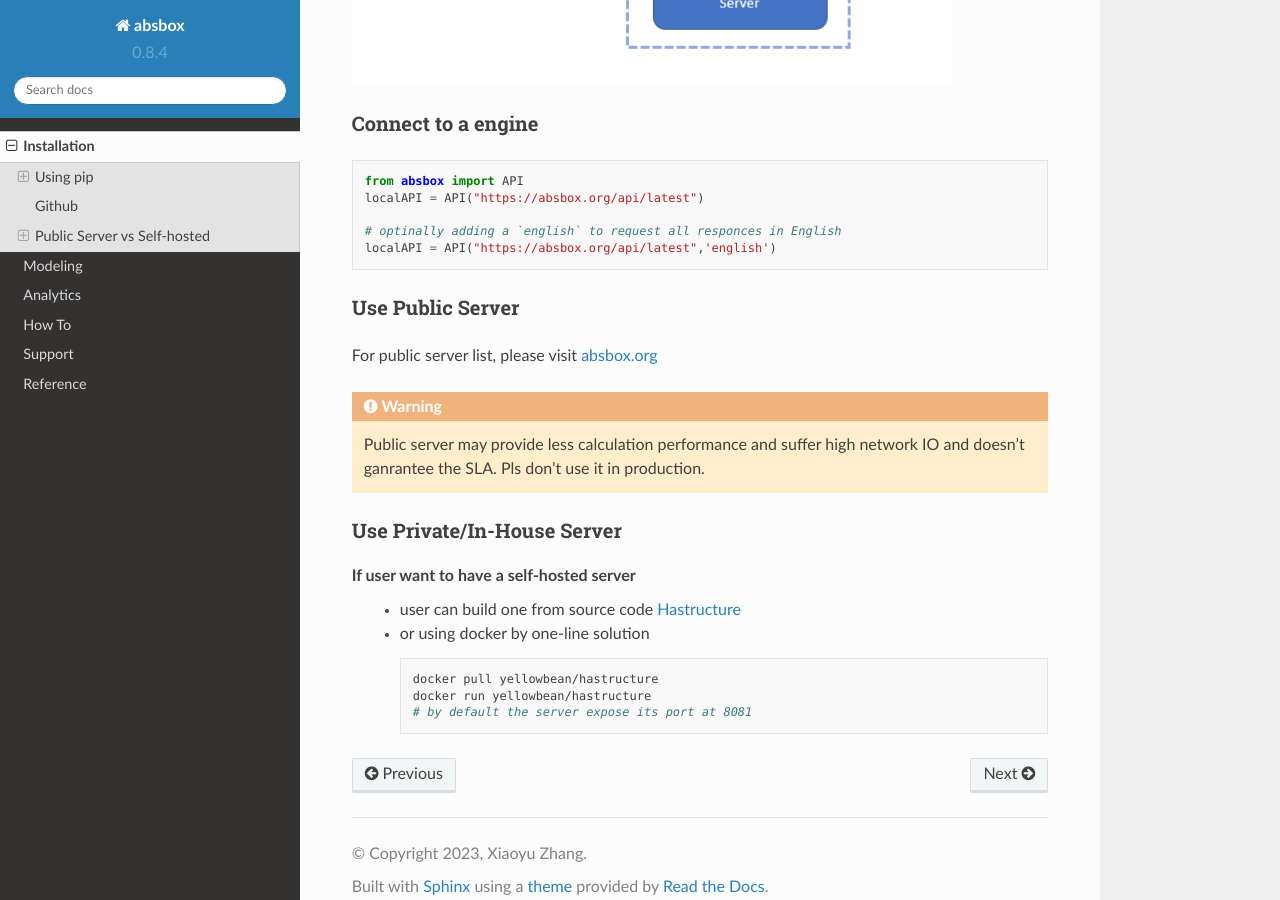
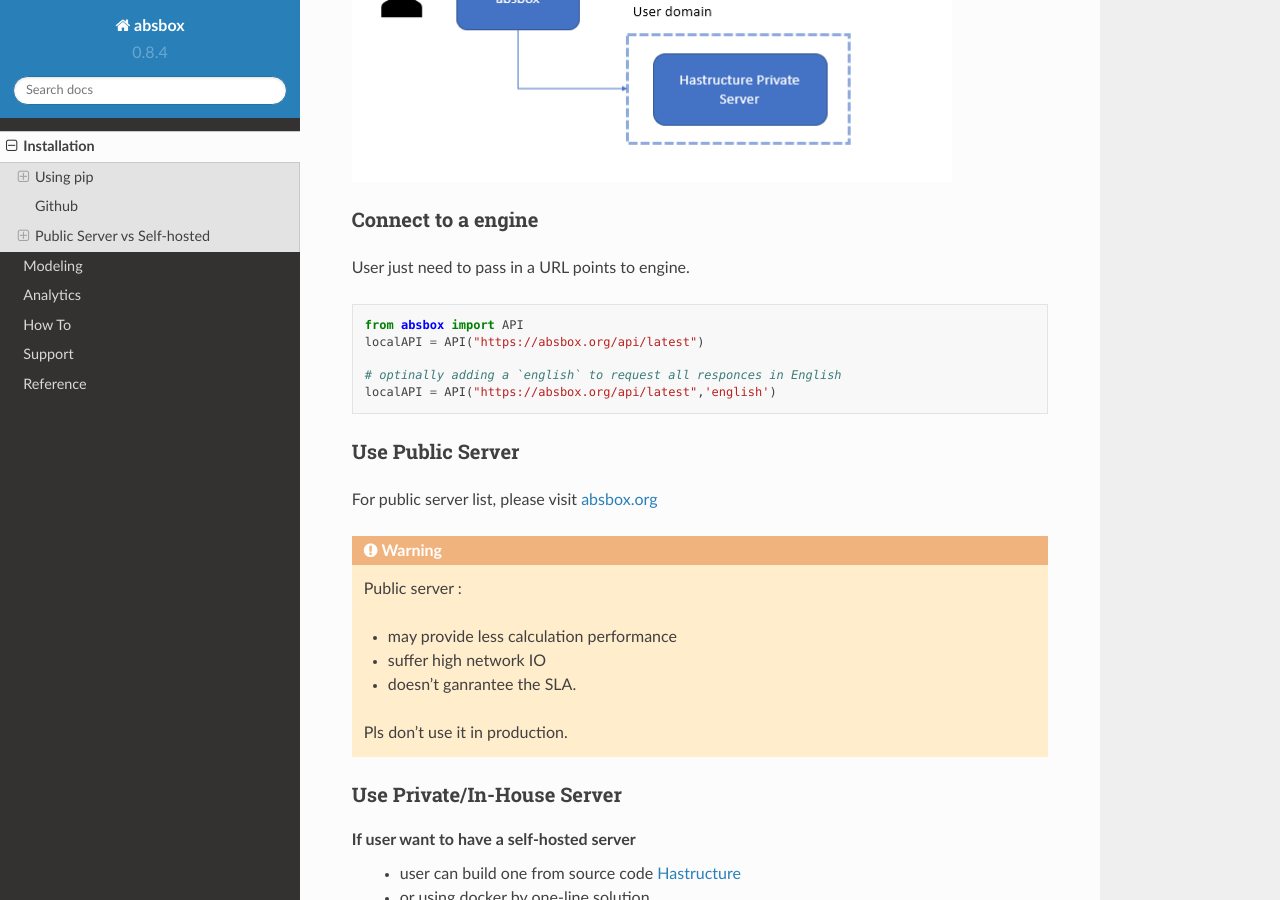
Before and after one commit to yellowbean/absbox-doc, a Sphinx documentation site: the page built from docs/source/installation.rst, in a window 1280 px wide and 900 px high, scrolled down 1862 px. Built offline with Sphinx 7.4.7 and the Read the Docs theme 2.0.0, drawn with Linux system fonts in a browser that asks for light colours; some of the changed text lies outside the part shown.

Commit message:
update installation

```diff
--- a/docs/source/installation.rst
+++ b/docs/source/installation.rst
@@ -37,8 +37,11 @@
   :alt: version
 
 .. warning::
-   Version matters !! As `absbox` is calling RESTful service from `Hastructure`.
-   The message format for both shall be compatible to each other. i.e `absbox 0.8.5` is compatible with `Hastructure 0.8.6`.
+   *Version matters !!*
+
+   As `absbox` is calling RESTful service from `Hastructure`. The message format for both shall be compatible to each other.
+
+   i.e `absbox 0.8.5` is compatible with `Hastructure 0.8.6`.
    A general rule is that the "MINOR" part shall be same. ( here the ``8`` )
 
 
@@ -65,6 +68,8 @@
 Connect to a engine
 ^^^^^^^^^^^^^^^^^^^^^
 
+User just need to pass in a URL points to engine.
+
 .. code-block:: python
 
    from absbox import API
@@ -80,7 +85,12 @@
 
 .. warning::
 
-  Public server may provide less calculation performance and suffer high network IO and doesn't ganrantee the SLA. Pls don't use it in production.
+  Public server :
+
+  * may provide less calculation performance
+  * suffer high network IO
+  * doesn't ganrantee the SLA.
+  Pls don't use it in production.
 
 
 Use Private/In-House Server
```
